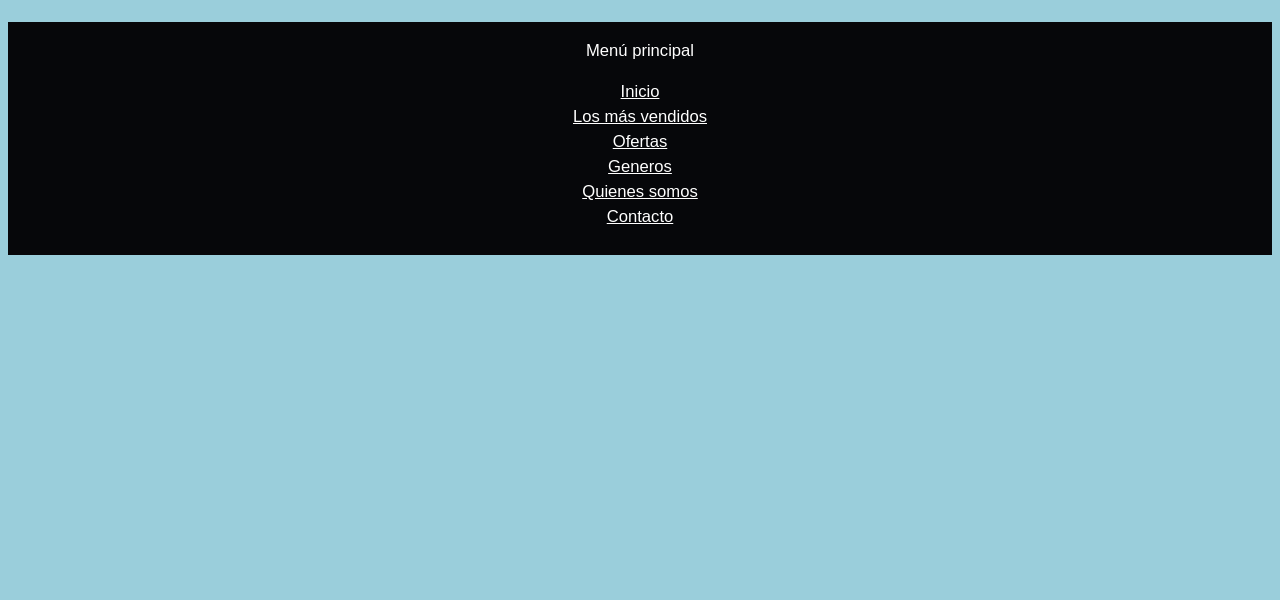
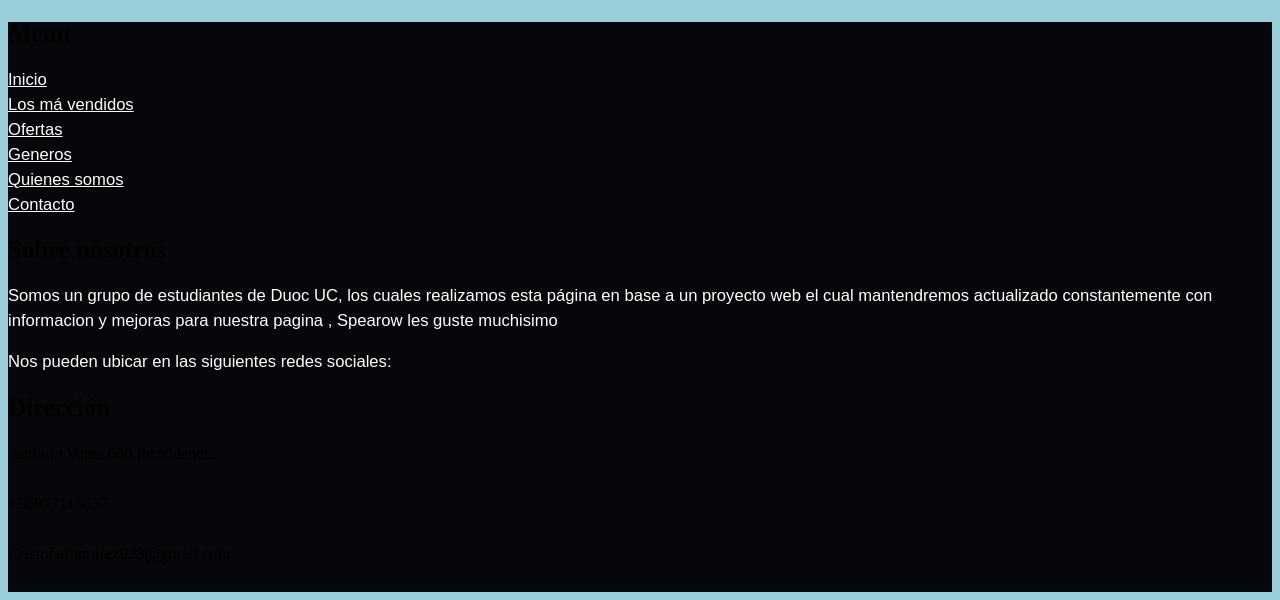
Before and after one commit to DiegoM2/Libreria_Django, a Django app: page / in a window 1280 px wide. Shown: the part 1944-2544 px from the top of the page. Before the commit the page ends 2199 px from the top, so only its background shows below. Run offline with Django 3.2, Linux system fonts and the light colour scheme; data comes from the database, SQL or seed files in the repository.

Commit message:
actualizando  footer

```diff
--- a/LibreriaWeb/Apps/GestionLibros/templates/GestionLibros/footer.html
+++ b/LibreriaWeb/Apps/GestionLibros/templates/GestionLibros/footer.html
@@ -1,15 +1,60 @@
 {% load static %}
 
-<footer> <!--Definición del footer que se importará en todas las páginas-->
-    <div class="row center-xs">
-      <div class="col-xs-12">
-        <p>Menú principal</p>
-        <a  href="index">Inicio</a> <br>
-        <a href="">Los más vendidos</a> <br>
-        <a href="">Ofertas</a> <br>
-        <a href="">Generos</a> <br>
-        <a href="nosotros">Quienes somos</a> <br>
-        <a  href="contacto">Contacto</a>
+<!--PIE DE LA PAGINA-->
+<footer>
+  <div class="main-content">
+      <div class="left box">
+          <h2>Menu</h2>
+              <div class="content">
+                  <div class="menuFooter">
+                      <a href="index.html">Inicio</a>
+                      <br>
+                      <a href="">Los má vendidos </a>
+                      <br>
+                      <a href="">Ofertas</a>
+                      <br>
+                      <a href="">Generos</a>
+                      <br>
+                      <a href="nosotros.html">Quienes somos</a>
+                      <br>
+                      <a href="contacto.html">Contacto</a>
+                      <br>
+
+
+                  </div>
+              </div>
+
       </div>
-    </div>
-  </footer>
+
+      <div class="center box">
+          <h2>Sobre nosotros</h2>
+              <div class="content">
+                  <p>Somos un grupo de estudiantes de Duoc UC, los cuales realizamos esta página en base a un proyecto web el cual mantendremos actualizado constantemente con informacion y mejoras para nuestra pagina , Spearow les guste muchisimo </p>
+                  <p>Nos pueden ubicar en las siguientes redes sociales:</p>
+                  <div class="social">
+                      <a href="#"><span class="fab fa-facebook-f"></span></a>
+                      <a href="#"><span class="fab fa-twitter"></span></a>
+                      <a href="#"><span class="fab fa-instagram"></span></a>
+                      <a href="#"><span class="fab fa-youtube"></span></a>
+                  </div>
+              </div>
+      </div>
+
+      <div class="rigth box">
+          <h2>Dirección</h2>
+          <div class="content">
+              <div class="place">
+                  <span class="fas fa-map-marker-alt">Antonio Varas 666,Providencia</span>
+              </div>
+              <br>
+              <div class="phone">
+                      <span class="fas fa-phone-alt">+56957115637</span>
+              </div>
+              <br>
+              <div class="email">
+                      <span class="fas fa-envelope">Cristobalramirez933@gmail.com</span>
+              </div>
+          </div>
+      </div>
+  </div>
+</footer>
```
